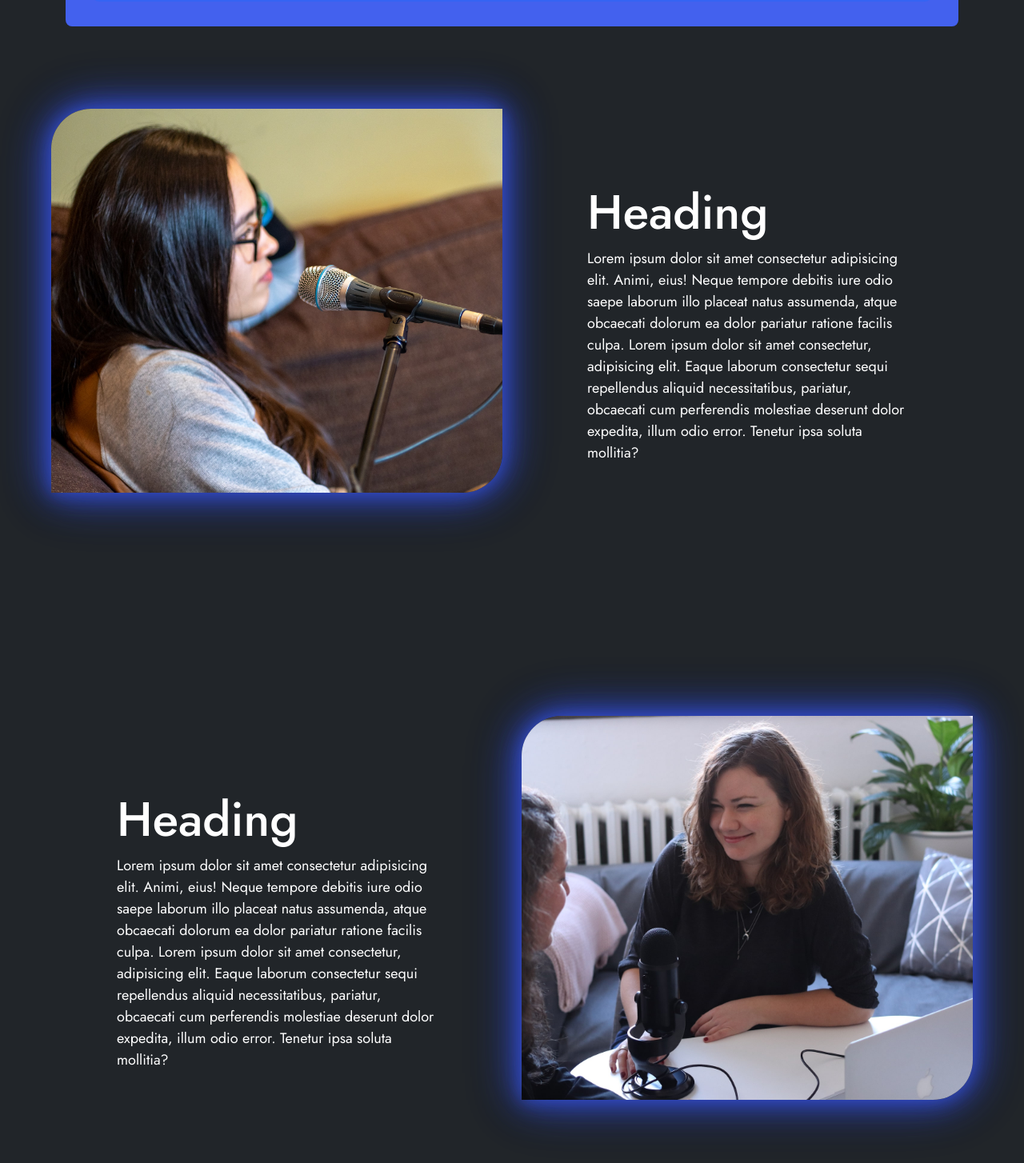
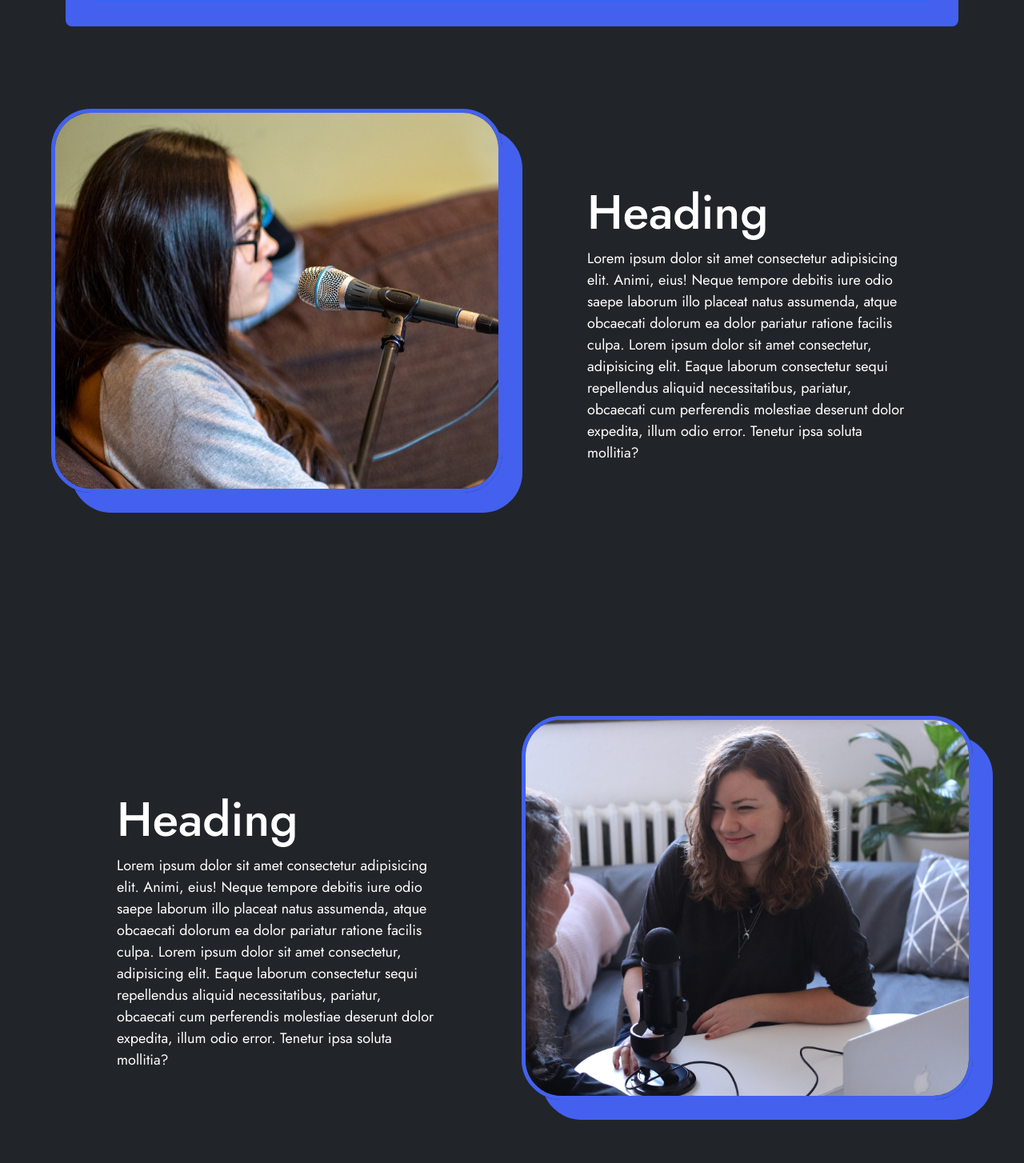
Before and after one commit to Jabser/Podify, a React (Create React App) app: page / in a window 1280 px wide. Shown: the part 1147-2601 px from the top of the page at 80% size. Built offline with nearby package versions, Linux system fonts and the light colour scheme.

Commit message:
Home - New image styling

```diff
--- a/src/components/home/HomeInfo.js
+++ b/src/components/home/HomeInfo.js
@@ -12,7 +12,7 @@ class HomeInfo extends Component {
           <div className="container-fluid">
             <div className="row">
               <div className="col-md-6">
-                <img src={InfoOne} alt="info 1" className='img-glow' />
+                <img src={InfoOne} alt="info 1" className='img-border' />
               </div>
               <div className="col-md-6 text-box">
                 <div>
@@ -38,7 +38,7 @@ class HomeInfo extends Component {
                 </div>
               </div>
               <div className="col-md-6">
-                <img src={InfoTwo} alt="info 1" className='img-glow' />
+                <img src={InfoTwo} alt="info 1" className='img-border' />
               </div>
             </div>
           </div>
@@ -48,7 +48,9 @@ class HomeInfo extends Component {
           <div className="container">
             <div className="heading">
               <h2>Features to enhance your listening experience</h2>
-              <h5>Lorem ipsum dolor sit amet consectetur adipisicing elit. Inventore quo numquam rem voluptatibus, architecto id obcaecati repellat porro ullam deserunt sapiente, neque explicabo nobis minus? Soluta nihil tempore facere distinctio!</h5>
+              <h5>
+                Lorem ipsum dolor sit amet consectetur adipisicing elit. Inventore quo numquam rem voluptatibus, architecto id obcaecati repellat porro ullam deserunt sapiente, neque explicabo nobis minus? Soluta nihil tempore facere distinctio!
+              </h5>
             </div>
             <div className="row">
               <div className="col-md-6">
--- a/src/sass/home.scss
+++ b/src/sass/home.scss
@@ -186,6 +186,12 @@
         display: flex;
         align-items: center;
         padding: 8%;
+      }
+
+      .img-border {
+        border: 5px solid $c-cta;
+        border-radius: 50px;
+        box-shadow: 25px 25px 0px $c-cta;
       }
 
       /* Image glow effect */
```
